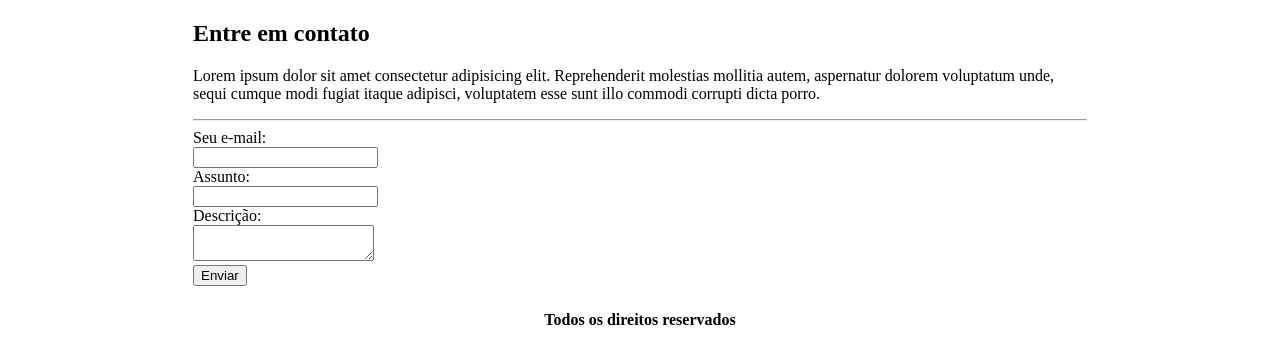
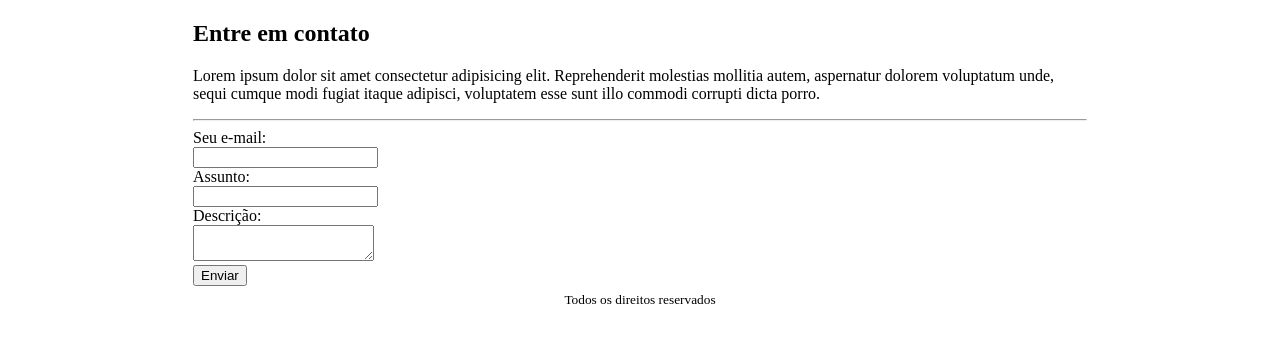
Before and after one commit to Fehlpe/https---github.com-Fehlpe-projetoUnes, a plain HTML site: page contato.html in a window 1280 px wide. Shown: the part 104-468 px from the top of the page. Drawn offline with Linux system fonts and the light colour scheme.

Commit message:
small footer

```diff
--- a/contato.html
+++ b/contato.html
@@ -54,7 +54,7 @@
 
             <tr>
                 <td colspan="2" align="center">
-                    <h4>Todos os direitos reservados</h4>
+                    <small>Todos os direitos reservados</small>
                 </td>
             </tr>
 
```
